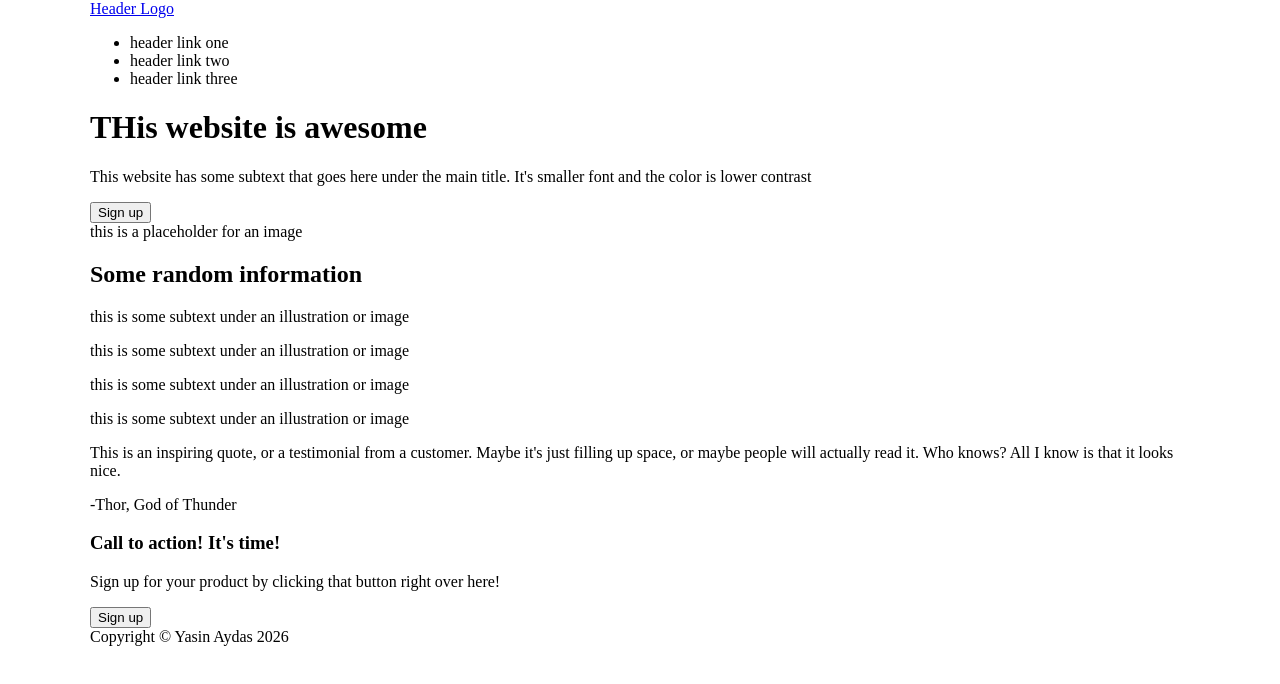
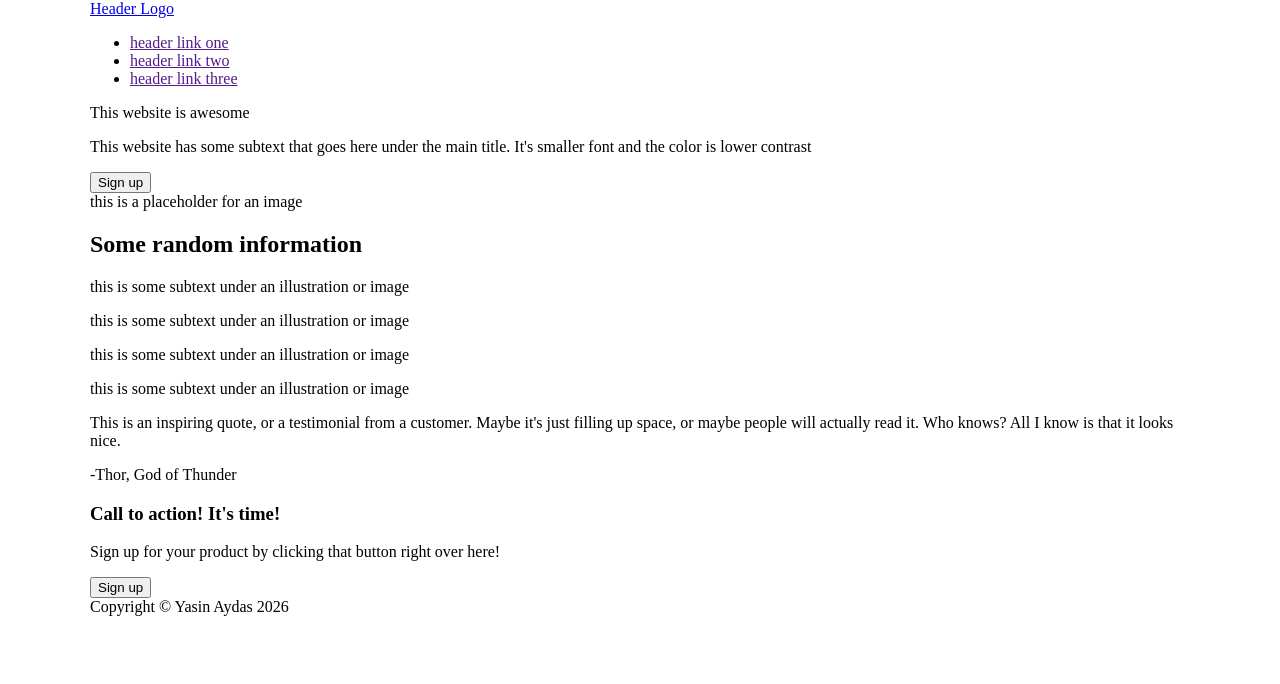
Before and after one commit to aydasYa/landing-page, a plain HTML site: page index.html in a window 1280 px wide. Drawn offline with Linux system fonts and the light colour scheme; a web font is replaced by a local one.

Commit message:
Update semantic by adding correct semantic elements like anchor <a> tags, fix typo in hero-main-text

```diff
--- a/index.html
+++ b/index.html
@@ -13,18 +13,18 @@
         <!-- nav -->
         <div id="content-wrapper">
             <nav>
-                <a href="index.html">Header Logo</a>
+                <a href="index.html" id="logo">Header Logo</a>
                 <ul>
-                    <li>header link one</li>
-                    <li>header link two</li>
-                    <li>header link three</li>
+                    <li><a href="">header link one</a></li>
+                    <li><a href="">header link two</a></li>
+                    <li><a href="">header link three</a></li>
                 </ul>
             </nav>
 
             <!-- hero -->
             <div>
                 <div>
-                    <h1>THis website is awesome</h1>
+                    <p id="hero-main-txt">This website is awesome</p>
                     <p>
                         This website has some subtext that goes here under the
                         main title. It's smaller font and the color is lower contrast
```
